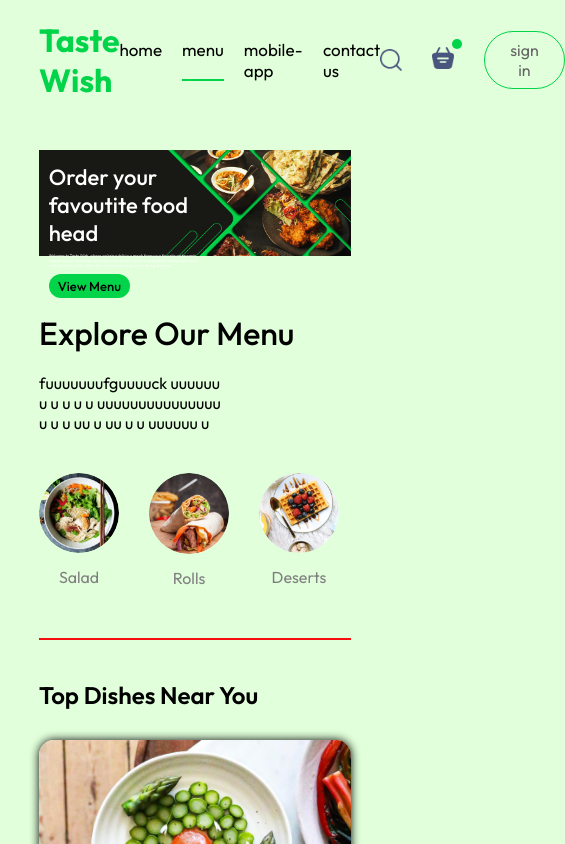
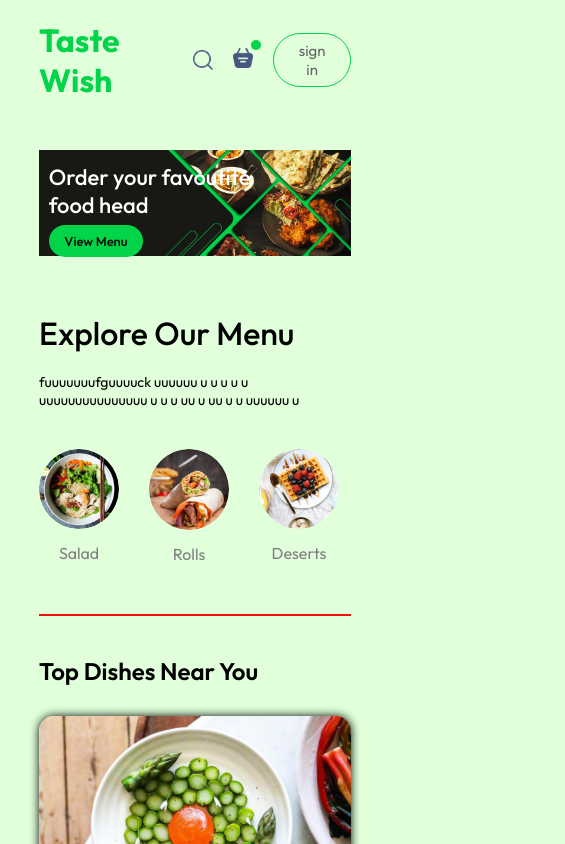
Before and after one commit to Banukaiw/Food_Delivery, a React (Create React App) app: page / in a window 390 px wide. Shown: the top 844 px of the page, 565 px wide, since content can reach past the window. Built offline with nearby package versions, Linux system fonts and the light colour scheme.

Commit message:
version 04

```diff
--- a/src/components/ExploreMenu/ExploreMenu.css
+++ b/src/components/ExploreMenu/ExploreMenu.css
@@ -55,3 +55,10 @@
     border: 4px solid tomato;
     padding: 2px ;
 }
+
+@media (max-width:1050px){
+    .explore-menu-text{
+        max-width: 100%;
+        font-size: 14px;
+    }
+}
--- a/src/components/Footer/Footer.css
+++ b/src/components/Footer/Footer.css
@@ -52,3 +52,15 @@
     background-color: gray;
     border: none;
 }
+
+@media (max-width:750px){
+    .footer-content{
+        display: flex;
+        flex-direction: column;
+        gap: 35px;
+    }
+
+    .footer-copyright{
+        text-align: center;
+    }
+}
--- a/src/components/Header/Header.css
+++ b/src/components/Header/Header.css
@@ -43,3 +43,23 @@
     font-size: max(1vw, 13px);
     border-radius: 50px;
 }
+
+@media (max-width:1050px){
+
+    .header-contents{
+        max-width: 45%;
+    }
+}
+
+@media (max-width:750px){
+
+    .header-contents{
+        max-width: 65%;
+    }
+    .header-contents p{
+        display: none;
+    }
+    .header-contents button{
+        padding: 2vw 4vw;
+    }
+}
--- a/src/components/NavBar/navbar.css
+++ b/src/components/NavBar/navbar.css
@@ -22,7 +22,7 @@
     font-size: 18px;
 
 }
-.navbar-menu li{
+.navbar-menu Link,a{
     cursor: pointer;
 }
 .navbar-right{
@@ -85,16 +85,24 @@
 @media (max-width:900px){
     .navbar-menu{
         gap: 20px;
-        font-size: 17px;
+        font-size: 16px;
     }
     .navbar-right{
-        gap: 30px;
+        gap: 20px;
     }
 
     .navbar-right img{
-        width: 22px;
+        width: 20px;
     }
     .navbar-right button{
-        padding: 8px 25px;
+        padding: 7px 20px;
+        font-size: 15px;
     }
 }
+
+@media (max-width:750px){
+    .navbar-menu{
+       display: none;
+    }
+
+}
--- a/src/components/NavBar/navbar.js
+++ b/src/components/NavBar/navbar.js
@@ -1,6 +1,7 @@
 import React, { useState } from 'react'
 import './navbar.css'
 import {assets} from '../../assets/frontend_assets/assets'
+import { Link } from 'react-router-dom';
 
 const Navbar = () => {
 
@@ -10,10 +11,10 @@
         {/* <img className='logo' src={assets.logo} alt="logo"></img> */}
         <h1>Taste Wish</h1>
         <ul className='navbar-menu'>
-            <li onClick={()=>setMenu("home")} className={menu==="home"?"active":""}>home</li>
-            <li onClick={()=>setMenu("menu")} className={menu==="menu"?"active":""}>menu</li>
-            <li onClick={()=>setMenu("mobile-app")} className={menu==="mobile-app"?"active":""}>mobile-app</li>
-            <li onClick={()=>setMenu("contactus")} className={menu==="contact-us"?"active":""}>contact us</li>
+            <Link to='/' onClick={()=>setMenu("home")} className={menu==="home"?"active":""}>home</Link>
+            <a href='#explore-menu'  onClick={()=>setMenu("menu")} className={menu==="menu"?"active":""}>menu</a>
+            <a href='#app-download' onClick={()=>setMenu("mobile-app")} className={menu==="mobile-app"?"active":""}>mobile-app</a>
+            <a href='#footer' onClick={()=>setMenu("contactus")} className={menu==="contact-us"?"active":""}>contact us</a>
         </ul>
         <div className='navbar-right'>
             <img src={assets.search_icon} alt=''></img>
--- a/src/index.css
+++ b/src/index.css
@@ -3,7 +3,7 @@
   padding: 0;
   margin: 0;
   box-sizing: border-box;
-
+  scroll-behavior: smooth;
   font-family: Outfit;
 }
 
```
